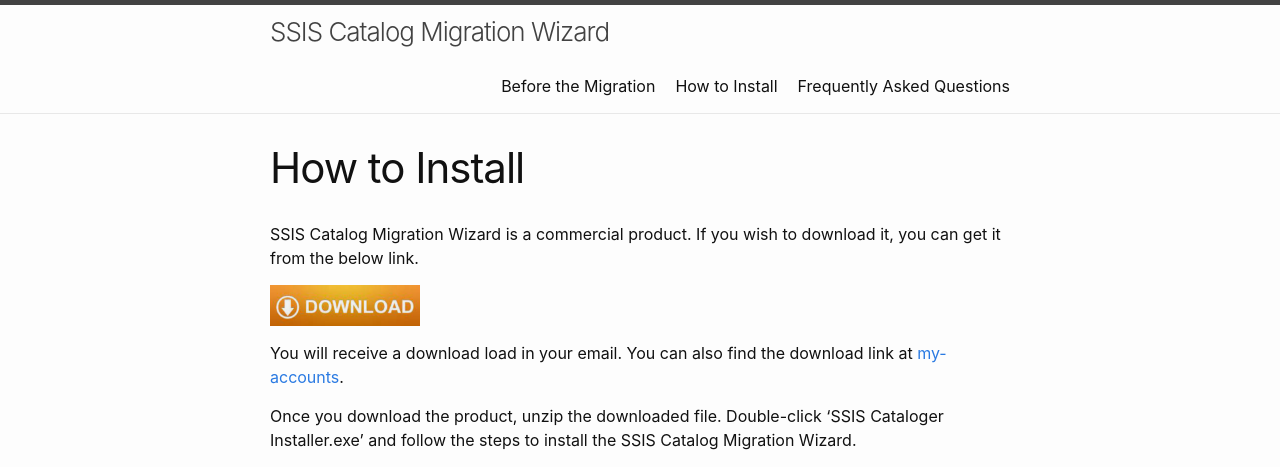
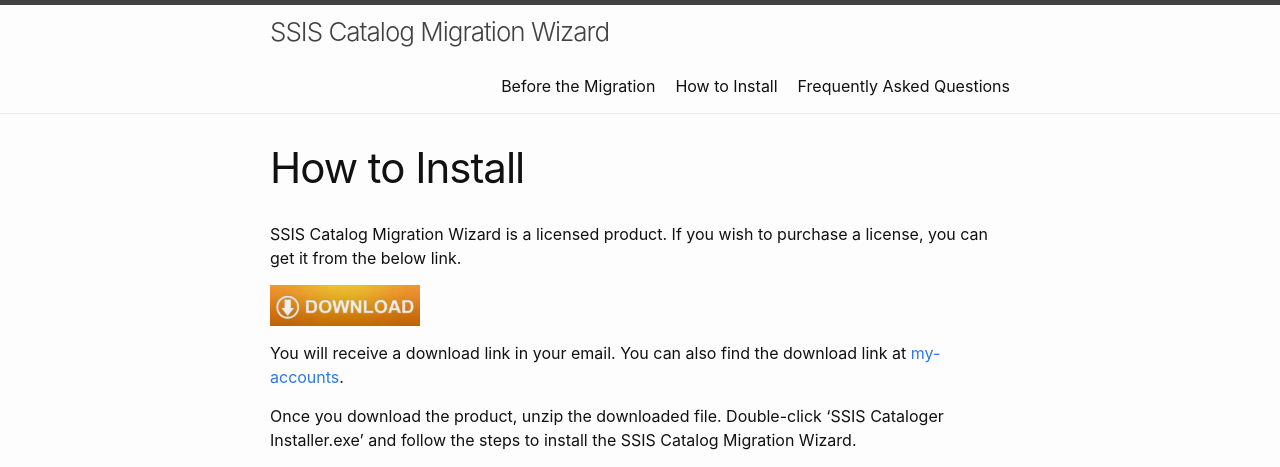
Before and after one commit to kr55/ssiscataloger, a Jekyll site: the page built from download.md, in a window 1280 px wide. Shown: the top 467 px of the page. Built offline with Jekyll 4.4.1, drawn with Linux system fonts in a browser that asks for light colours; grey boxes are pictures that could not be loaded.

Commit message:
Update download.md

```diff
--- a/download.md
+++ b/download.md
@@ -3,11 +3,11 @@ layout: page
 title: How to Install
 permalink: /download/
 ---
-SSIS Catalog Migration Wizard is a commercial product. If you wish to download it, you can get it from the below link.
+SSIS Catalog Migration Wizard is a licensed product. If you wish to purchase a license, you can get it from the below link.
 
 [<img src="../media/Download.PNG" width="150">](https://azureops.org/product/ssis-catalog-migration-wizard-pro/)
 
-You will receive a download load in your email. You can also find the download link at [my-accounts](https://azureops.org/my-account/downloads/).
+You will receive a download link in your email. You can also find the download link at [my-accounts](https://azureops.org/my-account/downloads/).
 
 Once you download the product, unzip the downloaded file. Double-click 'SSIS Cataloger Installer.exe' and follow the steps to install the SSIS Catalog Migration Wizard.
 
```
